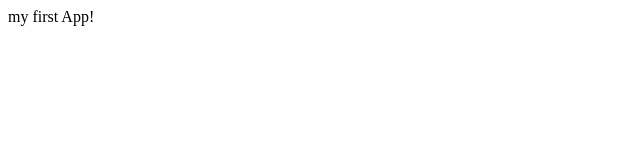
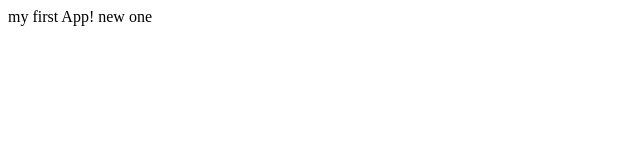
Before and after one commit to DeepDreamer93/sampleapp, a plain HTML site: page index.html in a window 1280 px wide. Shown: the full height of the page, 0-640 px from the left. Drawn offline with Linux system fonts and the light colour scheme.

Commit message:
Inserted a line at line No.7

```diff
--- a/index.html
+++ b/index.html
@@ -4,5 +4,6 @@
 </head>
 <body>
 my first App!
+new one
 </body>
 </html>
```
